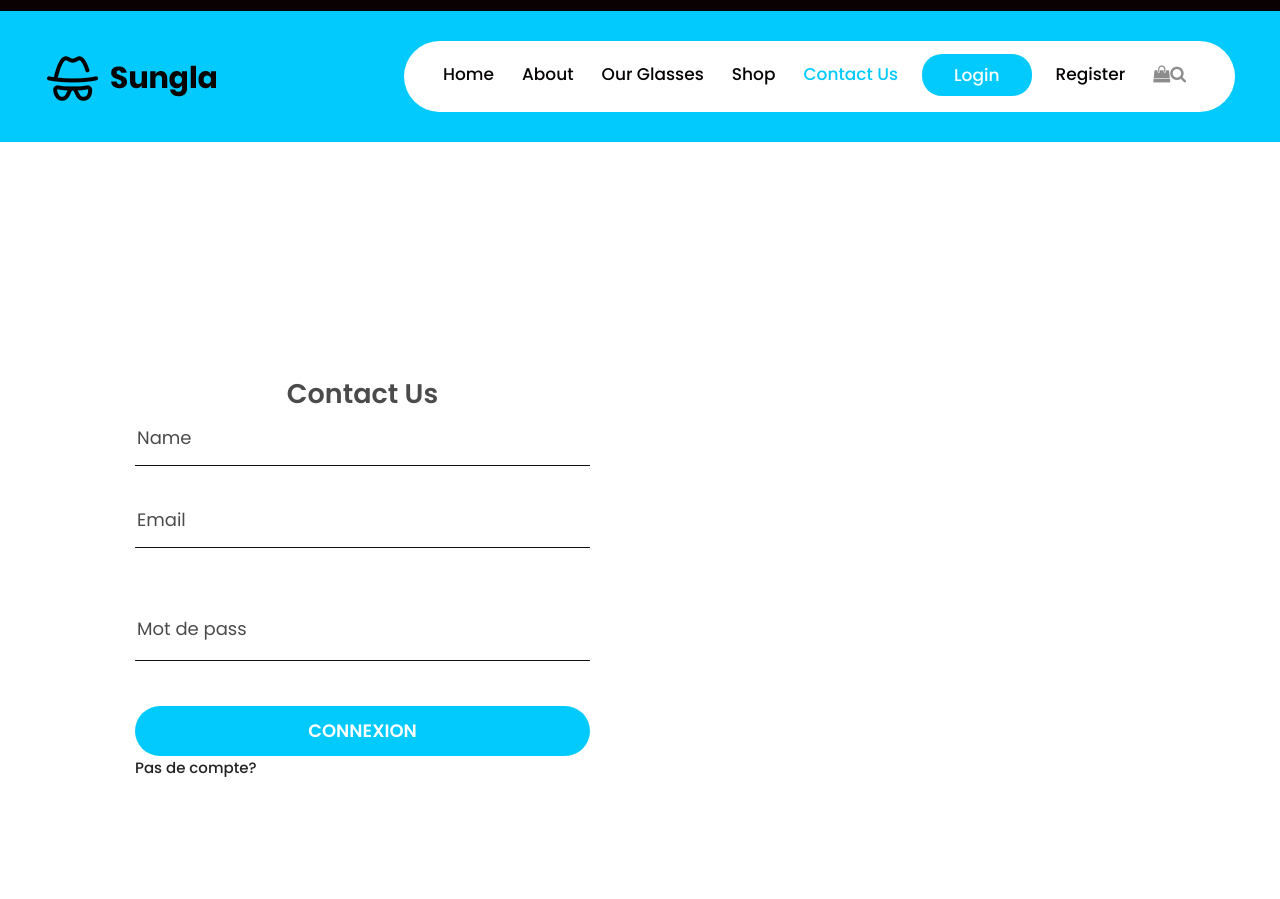
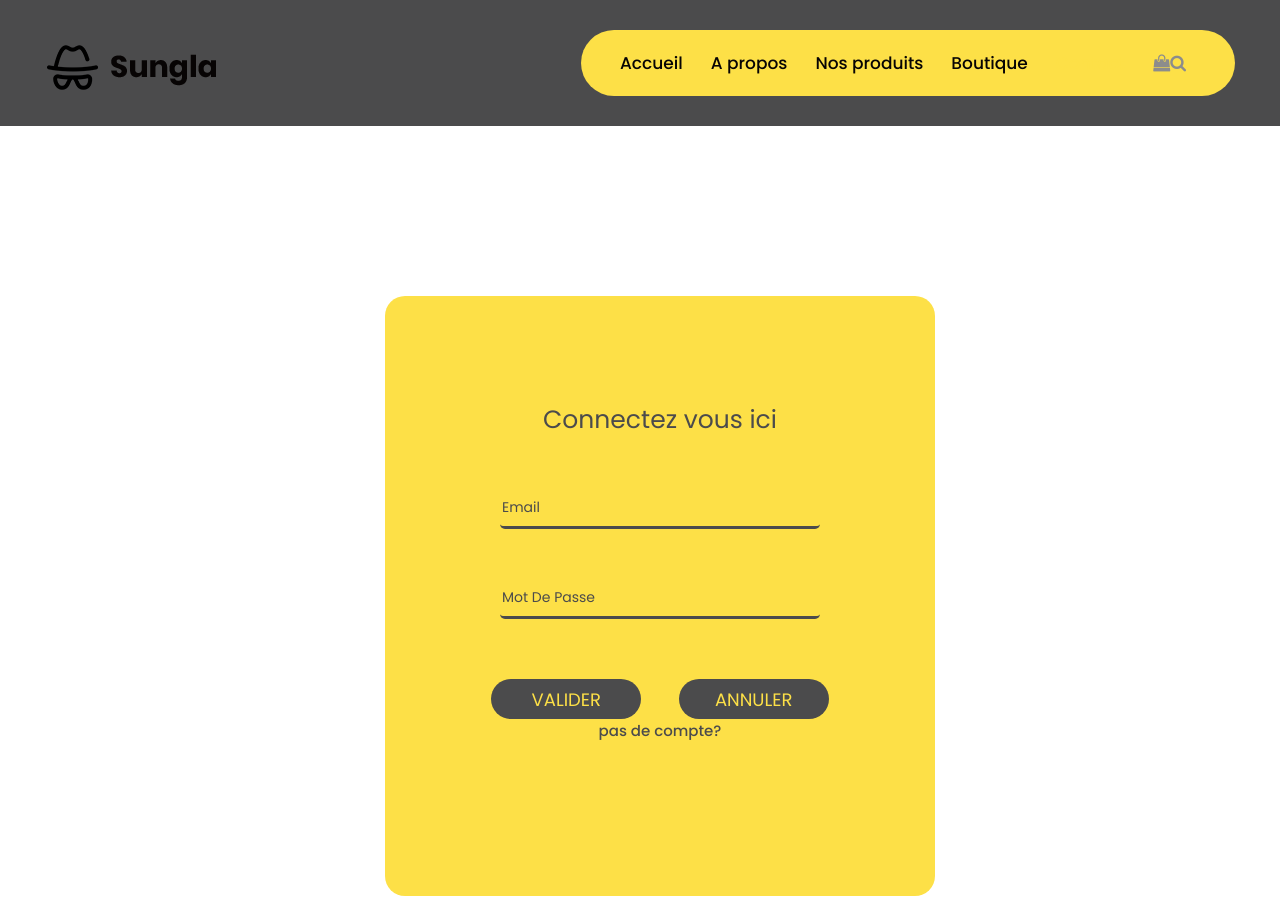
Before and after one commit to Benaly-O/DevOps, a plain HTML site: page FrontEnd/login.html in a window 1280 px wide. Shown: the top 899 px of the page. Drawn offline with nearby package versions, Linux system fonts and the light colour scheme; files whose address does not match are found by name.

Commit message:
commit by Fadila

```diff
--- a/FrontEnd/css/style.css
+++ b/FrontEnd/css/style.css
@@ -44,6 +44,11 @@ body {
      font-family: 'Poppins', sans-serif;
      line-height: 1.80857;
      font-weight: normal;
+     background-position: center;
+     background-repeat: no-repeat;
+     background-size: cover;
+
+     opacity: 10;
 }
 
 a {
@@ -257,7 +262,7 @@ button {
 
 .navigation.navbar {
      float: right;
-     background: #fff;
+     background:  rgb(253 224 71);;
      clear: both;
      padding: 23px 25px !important;
      border-radius: 64px;
@@ -273,14 +278,14 @@ button {
 
 .navigation.navbar-dark .navbar-nav .nav-link:focus,
 .navigation.navbar-dark .navbar-nav .nav-link:hover {
-     color: #03cafc;
+     color: rgb(253 224 71);;
 }
 
 .navigation.navbar-dark .navbar-nav .active>.nav-link,
 .navigation.navbar-dark .navbar-nav .nav-link.active,
 .navigation.navbar-dark .navbar-nav .nav-link.show,
 .navigation.navbar-dark .navbar-nav .show>.nav-link {
-     color: #03cafc;
+     color:  rgb(253 224 71);;
 }
 
 .navbar-expand-md .navbar-nav {
@@ -310,7 +315,8 @@ button {
      background: transparent;
      position: absolute;
      z-index: 999;
-     border-top: #090102 solid 11px;
+     border-top:  #4b4b4c 11px;
+
 }
 
 .logo {
@@ -698,6 +704,19 @@ button {
      display: block;
      font-weight: 600;
      padding: 0;
+
+}
+.contact  h3 {
+     color: #4b4b4c;
+     font-size: 27px;
+     line-height: 30px;
+     text-align: center;
+     display: block;
+     font-weight: 600;
+     padding: 0;
+     margin-left: 350px;
+     margin-bottom: 200px;
+
 }
 
 #map {
@@ -719,17 +738,21 @@ button {
      width: 100%;
      height: 57px;
      background: transparent;
-     color: #4b4b4c;
+
      font-size: 18px;
      font-weight: normal;
      border-top: inherit;
      border-left: inherit;
      border-right: inherit;
+
 }
+
 
 .main_form .contactusmess {
      border-bottom: #111111 solid 1px;
      margin-bottom: 25px;
+
+
      width: 100%;
      padding-top: 40px;
      padding-bottom: 14px;
@@ -741,6 +764,7 @@ button {
      border-top: inherit;
      border-left: inherit;
      border-right: inherit;
+
 }
 
 .send_btn {
@@ -765,6 +789,91 @@ button {
      color: #4b4b4c;
      opacity: 1;
 }
+body
+{
+    background-position: center;
+    background-repeat: no-repeat;
+    background-size: cover;
+}
+h1
+{
+  color: #4b4b4c;
+  font-size: 25px;
+  padding-top: 105px;
+}
+
+.div1
+{
+  background: rgb(253 224 71);;
+
+  width: 550px;
+  height: 600px;
+  border-radius: 20px;
+  margin-top: 80px;
+  margin-left: 300px;
+  opacity: 2;
+  margin-bottom: 80px;
+}
+p a{
+     color: #4b4b4c;
+  text-decoration: none;
+
+}
+.btn
+{
+  border-radius: 30px;
+  margin-top: 60px;
+  background:  #4b4b4c;
+
+  font-size: 18px;
+
+  color: rgb(253 224 71);;
+  height: 40px;
+
+  transition: ease-in all 0.5s;
+  text-transform: uppercase;
+
+}
+.btn:hover {
+     background: rgb(253 224 71);;
+     transition: ease-in all 0.5s;
+}
+p a:hover{
+  color: rgb(253 224 71);;
+}
+input{
+  border-radius: 5px;
+  width: 150px;
+}
+#input2
+{
+   margin-top: 50px;
+   width: 320px;
+}
+
+#input1
+{
+   margin-top: 40px;
+   width: 320px;
+}
+
+form input[type="email"],form input[type="password"]
+{
+  border: none;
+  border-bottom: 3px solid   #4b4b4c;;
+  background-color: transparent;
+  outline: none;
+  height: 40px;
+  display: 16px;
+  color: #4b4b4c;;
+}
+input::placeholder
+{
+  color: #4b4b4c;;
+}
+
+
+
 
 
 /** end contact section **/
@@ -773,11 +882,12 @@ button {
 /** footer **/
 
 .footer {
-     background: #252525;
+     background:  #4b4b4c;
      padding-top: 90px;
      text-align: center;
      font-family: 'Roboto', sans-serif;
 }
+
 
 ul.location_icon {
      text-align: center;
@@ -787,14 +897,14 @@ ul.location_icon li {
      display: inline-block;
      font-size: 17px;
      line-height: 20px;
-     color: #fff;
+     color: rgb(253 224 71);
      text-align: center;
      padding: 0 40px;
 }
 
 ul.location_icon li a {
      font-size: 40px;
-     color: #fff;
+     color:rgb(253 224 71);
      line-height: 30px;
      display: block;
 }
@@ -812,6 +922,7 @@ ul.location_icon li a {
      text-align: center;
      padding-top: 25px;
      font-weight: normal;
+
 }
 
 .copyright a {
@@ -820,6 +931,9 @@ ul.location_icon li a {
 
 .copyright a:hover {
      color: #03cafc;
+}
+.ins{
+     margin-left: 360px;
 }
 
 
@@ -830,7 +944,7 @@ ul.location_icon li a {
 
 .position_head .header {
      position: inherit;
-     background: #03cafc;
+     background:    #4b4b4c;
 }
 
 .position_head .glasses,
--- a/FrontEnd/login.html
+++ b/FrontEnd/login.html
@@ -30,7 +30,7 @@
       <script src="https://oss.maxcdn.com/respond/1.4.2/respond.min.js"></script><![endif]-->
    </head>
    <!-- body -->
-   <body class="main-layout position_head">
+   <body class="main-layout position_head" background="images/back2.jpg">
       <!-- loader  -->
       <div class="loader_bg">
          <div class="loader"><img src="images/loading.gif" alt="#" /></div>
@@ -59,26 +59,21 @@
                         <div class="collapse navbar-collapse" id="navbarsExample04">
                            <ul class="navbar-nav mr-auto">
                               <li class="nav-item ">
-                                 <a class="nav-link" href="index.html">Home</a>
+                                 <a class="nav-link" href="index.html">Accueil</a>
                               </li>
                               <li class="nav-item">
-                                 <a class="nav-link" href="about.html">About</a>
+                                 <a class="nav-link" href="about.html">A propos</a>
                               </li>
                               <li class="nav-item">
-                                 <a class="nav-link" href="glasses.html">Our Glasses</a>
+                                 <a class="nav-link" href="glasses.html">Nos produits</a>
                               </li>
                               <li class="nav-item">
-                                 <a class="nav-link" href="shop.html">Shop</a>
+                                 <a class="nav-link" href="shop.html">Boutique</a>
                               </li>
                               <li class="nav-item active">
-                                 <a class="nav-link" href="contact.html">Contact Us</a>
+                                 <a class="nav-link" href="contact.html">Contact</a>
                               </li>
-                              <li class="nav-item d_none login_btn">
-                                 <a class="nav-link" href="#">Login</a>
-                              </li>
-                              <li class="nav-item d_none">
-                                 <a class="nav-link" href="#">Register</a>
-                              </li>
+
                               <li class="nav-item d_none sea_icon">
                                  <a class="nav-link" href="#"><i class="fa fa-shopping-bag" aria-hidden="true"></i><i class="fa fa-search" aria-hidden="true"></i></a>
                               </li>
@@ -97,40 +92,23 @@
          <div class="container">
             <div class="row">
                <div class="col-md-6">
-                  <form id="request" class="main_form">
-                     <div class="row">
-                        <div class="col-md-12 ">
-                           <h3>Contact Us</h3>
-                        </div>
-                        <div class="col-md-12 ">
-                           <input class="contactus" placeholder="Name" type="type" name="Name">
-                        </div>
-                        <div class="col-md-12">
-                            <input class="contactus" placeholder="Email" type="type" name="Email">
-                         </div>
-                        <div class="col-md-12">
-                           <input class="contactusmess" placeholder="Mot de pass" type="type" Message="Name">
-                        </div>
+                  <div class="div1">
+                     <form align="center" action="verification.php" method="post">
+                       <h1>Connectez vous ici</h1>
+                     <input type='email' name='mail' placeholder="Email" id="input1"><br>
+                     <input type='password' name='mot_de_passe'placeholder="Mot De Passe" id="input2"><br>
+                        <input type="submit" value="valider" class="btn ">  &nbsp; &nbsp; &nbsp;&nbsp;&nbsp;&nbsp;
+                        <input type="reset" value="annuler" class="btn"><br>
+                       <p><a href=incription.html> pas de compte? </a></p>
 
-                        <div class="col-md-12">
-                           <button type="submit" class="send_btn">Connexion</button>
-                        </div>
-                        <div class="col-md-12">
-                            <p><a href="inscription.html"> Pas de compte?</a></p>
-                         </div>
-                     </div>
-                  </form>
+                    </form>
+                   </body>
+                   </div>
+
                </div>
             </div>
          </div>
-         <div class="container-fluid">
-            <div class="map_section">
-               <div id="map">
-               </div>
-            </div>
-         </div>
-      </div>
-      </div>
+
       <!-- end contact section -->
       <!--  footer -->
       <footer>
```
Also changed, not shown: FrontEnd/images/back2.jpg (added), 1 other file.
